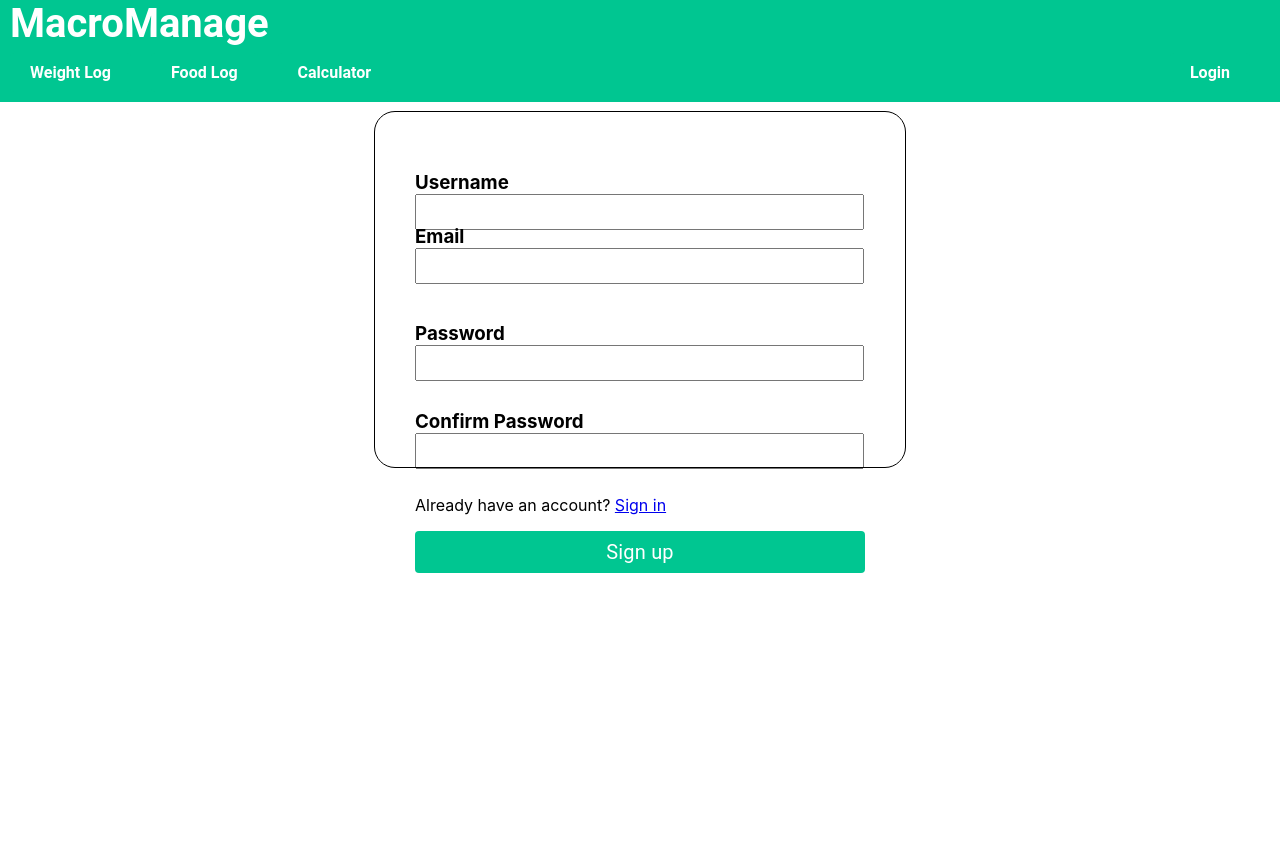
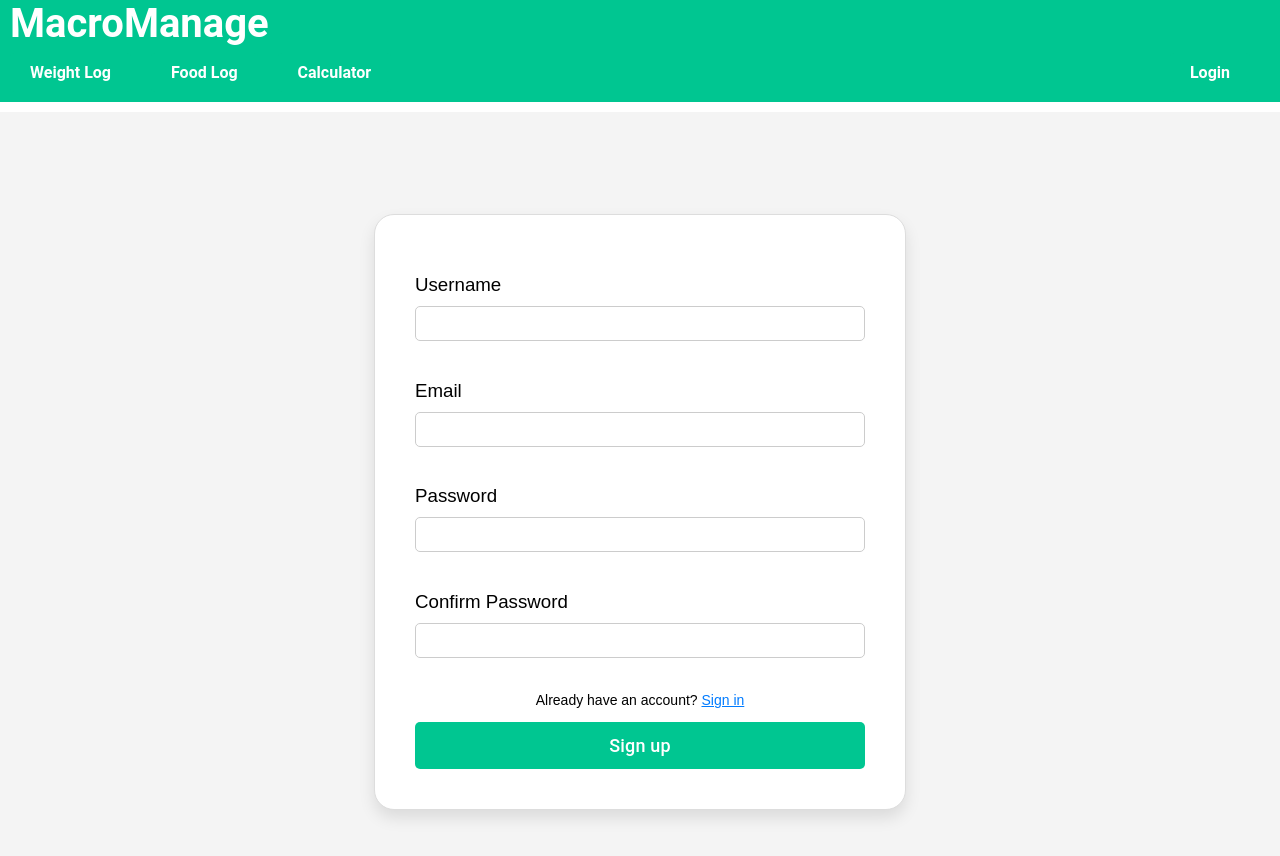
Before and after one commit to andyp4293/MacroManage, a React (Create React App) app: page /signup in a window 1280 px wide. Shown: the top 856 px of the page. Before the commit the page ends 800 px from the top, so only its background shows below. Built offline with nearby package versions, Linux system fonts and the light colour scheme.

Commit message:
Finalized the UI for the food search modal

```diff
--- a/src/pages/Foodlog.js
+++ b/src/pages/Foodlog.js
@@ -105,7 +105,6 @@ function FoodLog() {
         checkMealLogs(newDate); // checks if a meal_log has already been created with the selected date, makes a new one if it hasn't
     };
 
-    const [openChat, ] = useState(false);
 
 
     return (
@@ -146,13 +145,24 @@ function FoodLog() {
             </div>
             <hr></hr>
 
-            <div style = {{display: 'flex', justifyContent: 'center'}}>
-            <div style = {{}}>
-                <MealAccordion title="Breakfast" selectedDate = {selectedDate} />
+            <div style = {{width: '100%'}}>
+            <Box style={{
+                    width: 'fit-content',  // width adjust based on content
+                    padding: '10px',
+                    border: '1px solid #f0f0f0',
+                    borderRadius: '8px',
+                    boxShadow: '0px 4px 10px rgba(0, 0, 0, 0.1)',
+                    display: 'flex',
+                    alignItems: 'center',
+                    marginLeft: '10px'
+                }} elevation = {10}>
+                <div>
+                <MealAccordion title="Breakfast" selectedDate = {selectedDate} isFirst = {true} />
                 <MealAccordion title="Lunch" selectedDate = {selectedDate} />
                 <MealAccordion title="Dinner" selectedDate = {selectedDate} />
-                <MealAccordion title="Snacks" selectedDate = {selectedDate} />
-            </div>
+                <MealAccordion title="Snacks" selectedDate = {selectedDate} isLast = {true}/>
+                </div>
+            </Box>
             <div>
             <ChatBox/>
             </div>
--- a/src/pages/Signup.js
+++ b/src/pages/Signup.js
@@ -3,8 +3,15 @@ import {Box, Button, Typography} from '@mui/material';
 
 function Signup() {
     const [email, setEmail] = useState('');
+    const [emailError, setEmailError] = useState(false);
+
     const [password, setPassword] = useState('');
+    const [passwordError, setPasswordError] = useState(false);
+    const [confirmPassword, setConfirmPassword] = useState('')
+
     const [username, setUsername] = useState('');
+
+    const [error, setError] = useState('');
 
     const handleSignup = async () => {
         try {
@@ -31,42 +38,143 @@ function Signup() {
         }
     }
 
+
+
+
     return (
-        <Box sx = {{display: 'flex', justifyContent: 'center'}}>
-            <div style = {{width: '35%', height: '275px', backgroundColor: "white", minWidth: '450px', borderRadius: '20px', outline: 'solid 1px black', padding: '40px'}}>
+    <Box sx={{ display: 'flex', justifyContent: 'center', alignItems: 'center', height: '100vh', backgroundColor: '#f4f4f4' }}>
+      <div style={{
+        width: '35%',
+        minHeight: 'auto',
+        backgroundColor: "white",
+        minWidth: '450px',
+        borderRadius: '20px',
+        border: '1px solid #ddd',
+        boxShadow: '0 8px 16px rgba(0, 0, 0, 0.1)',
+        padding: '40px',
+        fontFamily: 'Arial, sans-serif'
+      }}>
 
-                <h3 style = {{marginBottom: '0px'}}>Username</h3>
-                <input style = {{marginBottom: '10px', height: '30px', width: '98%'}} value = {username} onChange = {(e) => setUsername(e.target.value)}>
+        <h3 style={{ marginBottom: '10px', fontWeight: '500' }}>Username</h3>
+        <input style={{
+          marginBottom: '20px',
+          height: '35px',
+          width: '100%',
+          padding: '8px',
+          fontSize: '16px',
+          border: '1px solid #ccc',
+          borderRadius: '5px',
+          boxSizing: 'border-box',
+          transition: 'all 0.2s ease',
+          outline: 'none'
+        }}
+        value={username}
+        onChange={(e) => setUsername(e.target.value)}
+        />
 
-                </input>
 
-                <h3 style = {{marginBottom: '0px', marginTop: '-15px'}}>Email</h3>
-                <input style = {{marginBottom: '20px', height: '30px', width: '98%'}} value = {email} onChange = {(e) => setEmail(e.target.value)}>
+        <div className = 'email-container' style={{ display: 'flex', justifyContent: 'space-between', alignItems: 'center' }}>
+          <h3 style={{ marginBottom: '10px', fontWeight: '500' }}>Email</h3>
+          {emailError && <h4 style={{ color: 'red', fontSize: '12px', marginBottom: '0px' }}>Please enter a valid email address.</h4>}
+        </div>
+        <input style={{
+          marginBottom: '20px',
+          height: '35px',
+          width: '100%',
+          padding: '8px',
+          fontSize: '16px',
+          border: `1px solid ${emailError ? 'red' : '#ccc'}`,
+          borderRadius: '5px',
+          boxSizing: 'border-box',
+          transition: 'all 0.2s ease',
+          outline: 'none'
+        }}
+        value={email}
+        onChange={(e) => {
+          const emailInput = e.target.value;
+          const isValidEmail = /^[^\s@]+@[^\s@]+\.[^\s@]+$/.test(emailInput) || e.target.value === '';
+          setEmail(emailInput);
+          setEmailError(!isValidEmail);
+          e.target.style.boxShadow = `0 0 3px ${!isValidEmail ? 'red' : '#66afe9'}`;
+        }}
+        onFocus={(e) => {
+          const isValidEmail = /^[^\s@]+@[^\s@]+\.[^\s@]+$/.test(e.target.value) || email === '';
+          e.target.style.boxShadow = `0 0 3px ${!isValidEmail ? 'red' : '#66afe9'}`;
+        }}
+        onBlur={(e) => (e.target.style.boxShadow = 'none')}
+        />
 
-                </input>
-                <h3 style = {{marginBottom: '0px'}}>Password</h3>
-                <input style = {{marginBottom: '10px', height: '30px', width: '98%'}} value = {password} onChange = {(e) => setPassword(e.target.value)}>
 
-                </input>
-                <h3 style = {{marginBottom: '0px'}}>Confirm Password</h3>
-                <input style = {{marginBottom: '10px', height: '30px', width: '98%'}}>
-                </input>
+
+        <div className = 'password-container' style={{ display: 'flex', justifyContent: 'space-between', alignItems: 'center' }}>
+          <h3 style={{ marginBottom: '10px', fontWeight: '500' }}>Password</h3>
+          {passwordError && <h4 style={{ color: 'red', fontSize: '12px', marginBottom: '0px' }}>Password must be at least 8 characters long.</h4>}
+        </div>
+        <input style={{
+          marginBottom: '20px',
+          height: '35px',
+          width: '100%',
+          padding: '8px',
+          fontSize: '16px',
+          border: `1px solid ${passwordError ? 'red' : '#ccc'}`,
+          borderRadius: '5px',
+          boxSizing: 'border-box',
+          transition: 'all 0.2s ease',
+          outline: 'none'
+        }}
+        value={password}
+        onChange={(e) => {
+          const passwordInput = e.target.value;
+          const isValidPassword = passwordInput.length >= 8 || passwordInput === '';
+          setPassword(passwordInput);
+          setPasswordError(!isValidPassword);
+          e.target.style.boxShadow = `0 0 3px ${!isValidPassword ? 'red' : '#66afe9'}`;
+        }}
+        onFocus={(e) => {
+          const isValidPassword = password.length >= 8 || password === '';
+          e.target.style.boxShadow = `0 0 3px ${!isValidPassword ? 'red' : '#66afe9'}`;
+        }}
+        onBlur={(e) => (e.target.style.boxShadow = 'none')}
+        />
+
+        <h3 style={{ marginBottom: '10px', fontWeight: '500' }}>Confirm Password</h3>
+        <input style={{
+          marginBottom: '20px',
+          height: '35px',
+          width: '100%',
+          padding: '8px',
+          fontSize: '16px',
+          border: '1px solid #ccc',
+          borderRadius: '5px',
+          boxSizing: 'border-box',
+          transition: 'all 0.2s ease',
+          outline: 'none'
+        }} />
 
         <div>
-                <p>Already have an account? <a href="/login">Sign in</a></p>
-                <Button sx = {{width: '100%', backgroundColor: '#00c691', '&:hover': {
-                            backgroundColor: '#00a67e'
-                        }}}
+          <p style={{ fontSize: '14px', textAlign: 'center' }}>Already have an account? <a href="/login" style={{ color: '#007bff' }}>Sign in</a></p>
+        </div>
+
+        <Button
+          sx={{
+            width: '100%',
+            backgroundColor: '#00c691',
+            '&:hover': { backgroundColor: '#00a67e' },
+            borderRadius: '5px',
+            transition: 'all 0.2s ease',
+            padding: '10px'
+          }}
           disableRipple
-                        onClick = {handleSignup}
+          onClick={(emailError || passwordError) ? handleSignup : error}
         >
-                        <Typography sx = {{textTransform: 'none', color: "white", fontSize: '20px'}}>
+          <Typography sx={{ textTransform: 'none', color: "white", fontSize: '18px', fontWeight: '500' }}>
             Sign up
           </Typography>
         </Button>
       </div>
-            </div>
     </Box>
+
+
 
     );
 }
--- a/src/styles/FoodSearch.module.css
+++ b/src/styles/FoodSearch.module.css
@@ -6,9 +6,10 @@
 }
 
 .food-table-container{
+    flex:'none';
     max-height: 270px;
     overflow-y: auto;
-    max-width: 95%;
+    width: 95%;
     border-radius: 8px;
     border-collapse: collapse;
     box-shadow: 0 4px 8px rgba(0, 0, 0, 0.1);
```
Also changed, not shown: src/components/FoodSearch.js (+142 -61 lines), src/components/mealAccordion.js (+29 -36 lines). Lines whose indentation alone changed are shown as unchanged.
